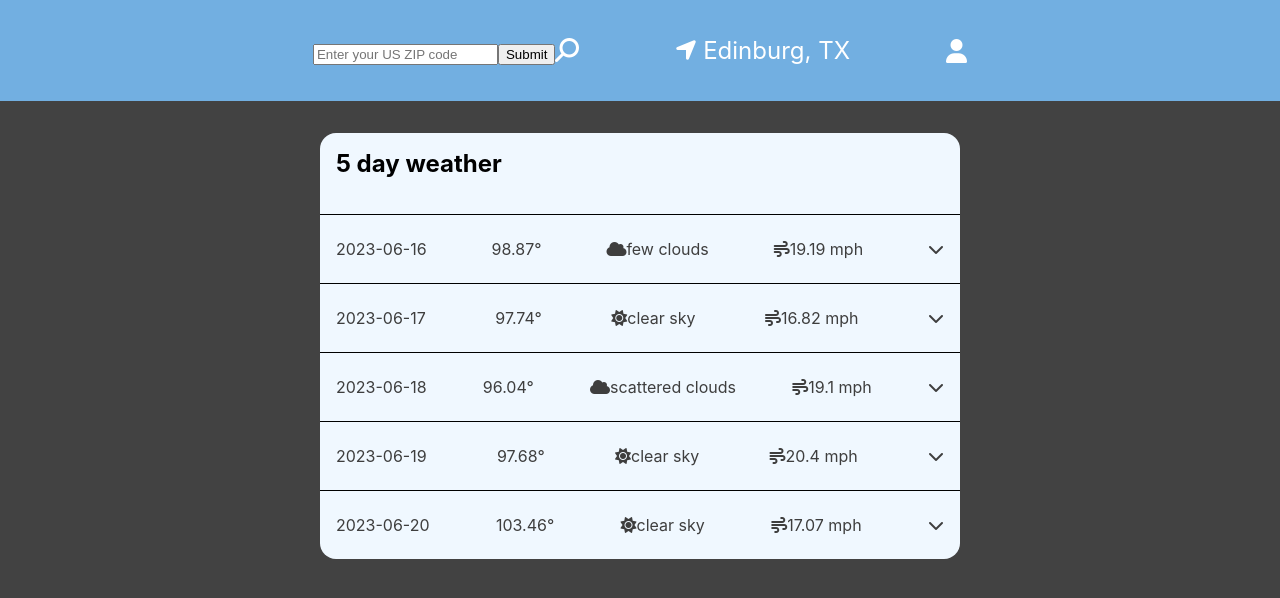
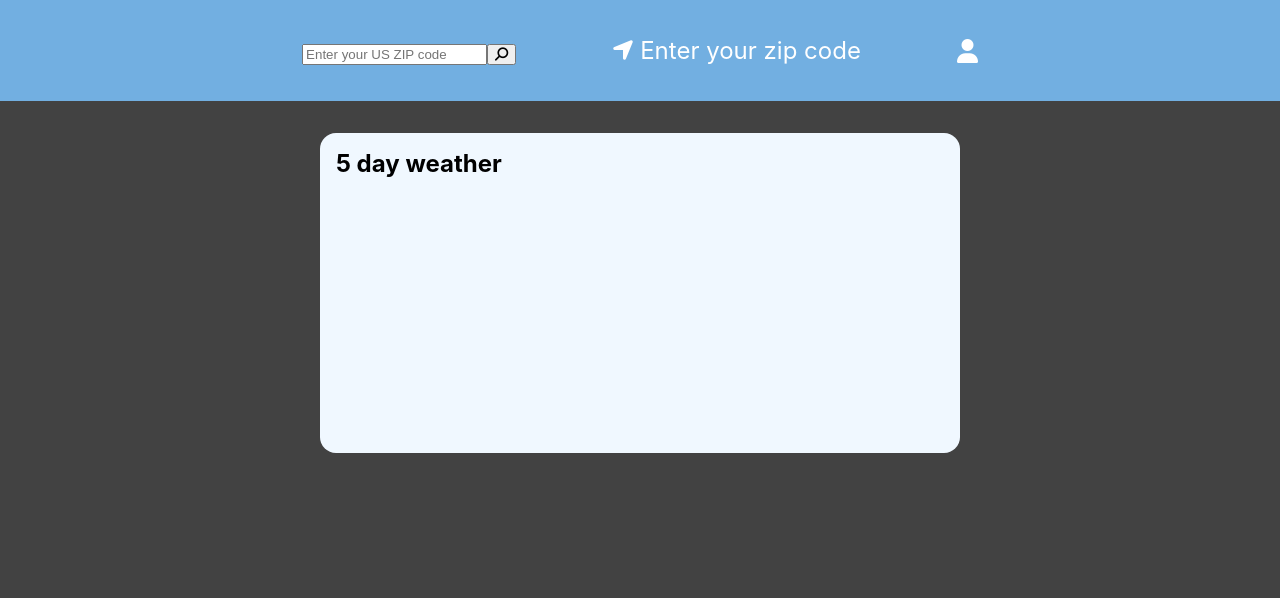
Before and after one commit to Charlie025x/Weather-App, a React (Create React App) app: page / in a window 1280 px wide. Shown: the top 598 px of the page. Built offline with nearby package versions, Linux system fonts and the light colour scheme.

Commit message:
app now renders data from US zip codes

```diff
--- a/src/App.js
+++ b/src/App.js
@@ -1,5 +1,5 @@
 import "./App.css";
-import { edinburgWeather } from "./call";
+// import { edinburgWeather } from "./call";
 import { useState } from "react";
 
 import Day from "./components/Day";
@@ -7,36 +7,54 @@ import Day from "./components/Day";
 function App() {
   /* filters data to show 1 weather report per day */
 
-  const dailyWeather = edinburgWeather.list.filter(function (
-    value,
-    index,
-    Arr
-  ) {
-    return index % 8 === 0;
-  });
+  // const dailyWeather = edinburgWeather.list.filter(function (
+  //   value,
+  //   index,
+  //   Arr
+  // ) {
+  //   return index % 8 === 0;
+  // });
 
   /* ********************************************** */
 
+  // const getDailyWeather = (e) => {
+  //   e.list.filter(function (value, index, Arr) {
+  //     return index % 8 === 0;
+  //   });
+  // };
+
   /* filters data to hourly weather report */
-  const hourlyWeather = edinburgWeather.list.slice(1).filter(function (_, i) {
-    return (i + 1) % 8;
-  });
+  // const hourlyWeather = edinburgWeather.list.slice(1).filter(function (_, i) {
+  //   return (i + 1) % 8;
+  // });
 
   /* ********************************************** */
 
   const [inputValue, setInputValue] = useState("");
 
+  const [data, setData] = useState(null);
+
+  const [dailyWeather, setDailyWeather] = useState(null);
+
   const handleSubmit = (e) => {
     e.preventDefault();
     setInputValue(inputValue);
     fetch(
-      `https://api.openweathermap.org/data/2.5/forecast?zip=${inputValue}&appid=${process.env.REACT_APP_API_KEY}`
+      `https://api.openweathermap.org/data/2.5/forecast?zip=${inputValue}&appid=${process.env.REACT_APP_API_KEY}&units=imperial`
     )
       .then((res) => {
         return res.json();
       })
       .then((data) => {
         console.log(data);
+        setData(data);
+        console.log(data);
+
+        setDailyWeather(
+          data.list.filter(function (value, index, Arr) {
+            return index % 8 === 0;
+          })
+        );
       });
   };
 
@@ -56,11 +74,13 @@ function App() {
             onChange={handleInputChange}
             value={inputValue}
           />
-          <input type="submit" />
-          <i className="fa-solid fa-magnifying-glass fa-flip-horizontal"></i>
+          <button type="submit">
+            <i className="fa-solid fa-magnifying-glass fa-flip-horizontal"></i>
+          </button>
         </form>
         <p>
-          <i className="fa-solid fa-location-arrow"></i> Edinburg, TX
+          <i className="fa-solid fa-location-arrow"></i>{" "}
+          {data ? data.city.name : "Enter your zip code"}
         </p>
         <i className="fa-solid fa-user"></i>
       </header>
@@ -70,7 +90,22 @@ function App() {
             <h2>5 day weather</h2>
           </div>
 
-          {dailyWeather.map((data) => {
+          {data != null
+            ? dailyWeather.map((data) => {
+                return (
+                  <Day
+                    key={data.dt}
+                    date={data.dt_txt}
+                    temp={data.main.temp}
+                    weatherDesc={data.weather[0].description}
+                    wind={data.wind.speed}
+                    main={data.weather[0].main}
+                  />
+                );
+              })
+            : ""}
+
+          {/* {dailyWeather.map((data) => {
             return (
               <Day
                 key={data.dt}
@@ -82,7 +117,7 @@ function App() {
                 hourly={hourlyWeather}
               />
             );
-          })}
+          })} */}
         </div>
       </section>
     </div>
```
